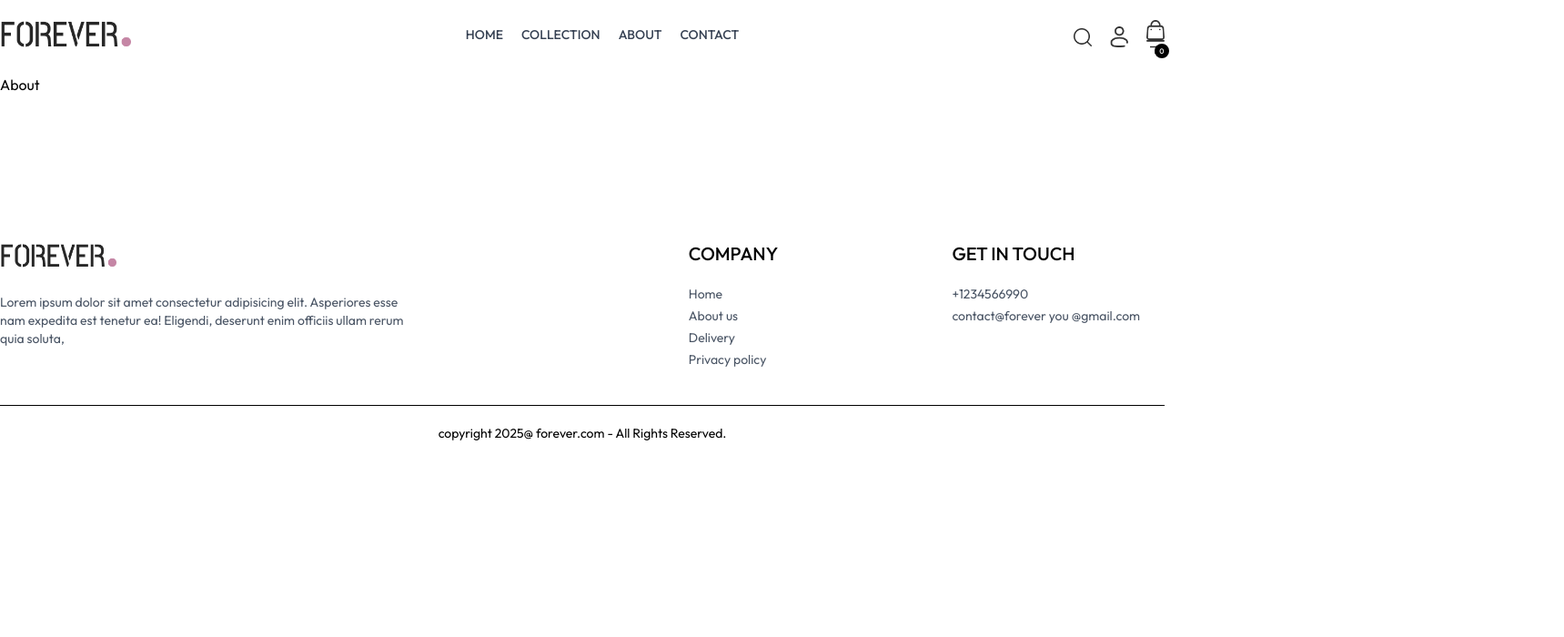
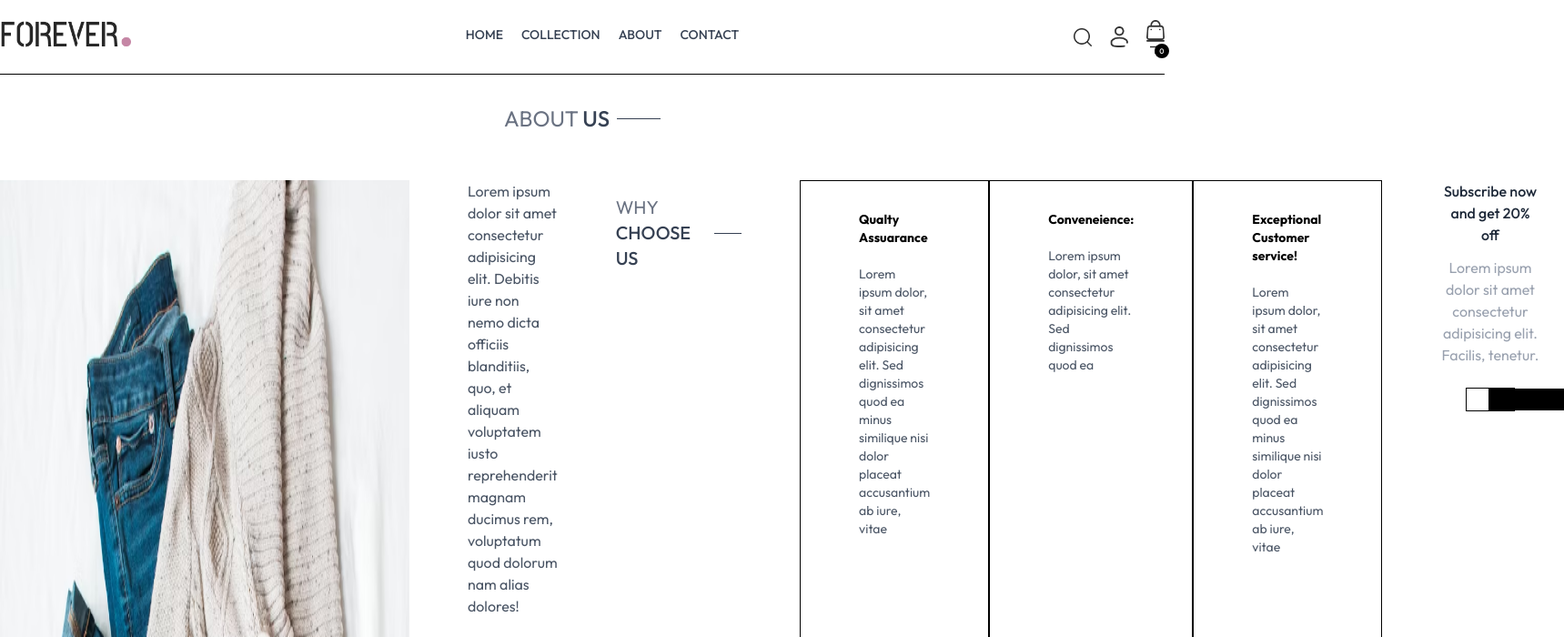
Before and after one commit to Berita-Winnie/e-commerse, a React app in the folder front_end/: page /about in a window 1280 px wide. Shown: the top 700 px of the page at 91% size, 1719 px wide, since content can reach past the window. Built offline with nearby package versions, Linux system fonts and the light colour scheme; the HTML template or start-up script is replaced by a standard one.

Commit message:
feat(about): complete about us page layout and styling

```diff
--- a/front_end/src/pages/About.jsx
+++ b/front_end/src/pages/About.jsx
@@ -1,7 +1,73 @@
 import React from 'react'
+import Title from '../components/Title'
+import { assets } from '../assets/frontend_assets/assets'
+import NewsLetterBox from '../components/NewsLetterBox'
 
 const About = () => {
-  return <div>About</div>
+  return (
+    <div>
+      <div className="text-2xl text-center pt-8  border-t">
+        <Title text1={'ABOUT'} text2={'US'} />
+      </div>
+      <div className="my-10 flex flex-col md:flex-row gap-16">
+        <img
+          className="w-full md:max-w-[450px] "
+          src={assets.about_img}
+          alt=""
+        />
+        <div className="flex flex-col justify-center gap-6 md:w-2/4 text-gray-600">
+          <p>
+            Lorem ipsum dolor sit amet consectetur adipisicing elit. Debitis
+            iure non nemo dicta officiis blanditiis, quo, et aliquam voluptatem
+            iusto reprehenderit magnam ducimus rem, voluptatum quod dolorum nam
+            alias dolores!
+          </p>
+          <p>
+            Lorem ipsum dolor sit amet consectetur adipisicing elit. Nobis, amet
+            aperiam adipisci sint officiis accusamus magni inventore vel atque
+            expedita et cumque nihil. Ab, quo quam fugiat molestias perspiciatis
+            nihil!
+          </p>
+          <p className="text-gray-800 ">Our Mission</p>
+          <p>
+            Lorem ipsum dolor sit amet consectetur, adipisicing elit. Ipsam
+            dolorum voluptates natus repellendus iure animi, quasi eveniet
+            facilis eos adipisci ab officia soluta placeat eius ad sequi sint!
+            Possimus, nam.
+          </p>
+        </div>
+        <div className="text-xl py-4 ">
+          <Title text1={'WHY'} text2={'CHOOSE US'} />
+        </div>
+        <div className="flex flex-col md:flex-row  text-sm mb-20 ">
+          <div className="border px-10 md:px-16 py-8 flex flex-col gap-5">
+            <b>Qualty Assuarance</b>
+            <p className="text-gray-600">
+              Lorem ipsum dolor, sit amet consectetur adipisicing elit. Sed
+              dignissimos quod ea minus similique nisi dolor placeat accusantium
+              ab iure, vitae
+            </p>
+          </div>
+          <div className="border px-10 md:px-16 py-8 flex flex-col gap-5">
+            <b>Conveneience:</b>
+            <p className="text-gray-600">
+              Lorem ipsum dolor, sit amet consectetur adipisicing elit. Sed
+              dignissimos quod ea
+            </p>
+          </div>
+          <div className="border px-10 md:px-16 py-8 flex flex-col gap-5">
+            <b>Exceptional Customer service!</b>
+            <p className="text-gray-600">
+              Lorem ipsum dolor, sit amet consectetur adipisicing elit. Sed
+              dignissimos quod ea minus similique nisi dolor placeat accusantium
+              ab iure, vitae
+            </p>
+          </div>
+        </div>
+        <NewsLetterBox />
+      </div>
+    </div>
+  )
 }
 
 export default About
--- a/front_end/src/pages/Login.jsx
+++ b/front_end/src/pages/Login.jsx
@@ -59,7 +59,7 @@ const Login = () => {
       </div>
 
       <button className="bg-black text-white font-light  px-8  py-2 mt-4">
-        {currentState === 'Login' ? 'Sign in' : 'Sign up'}
+        {currentState === 'Login' ? 'Sign In' : 'Sign Up'}
       </button>
     </form>
   )
```
